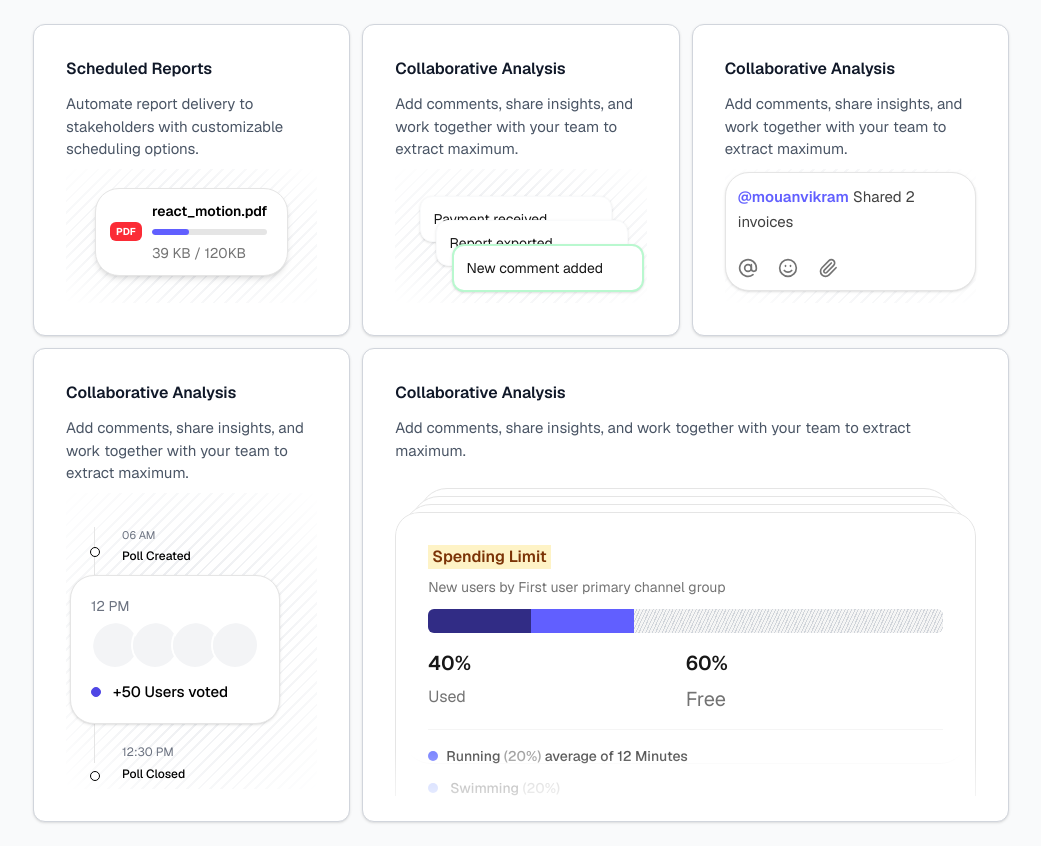
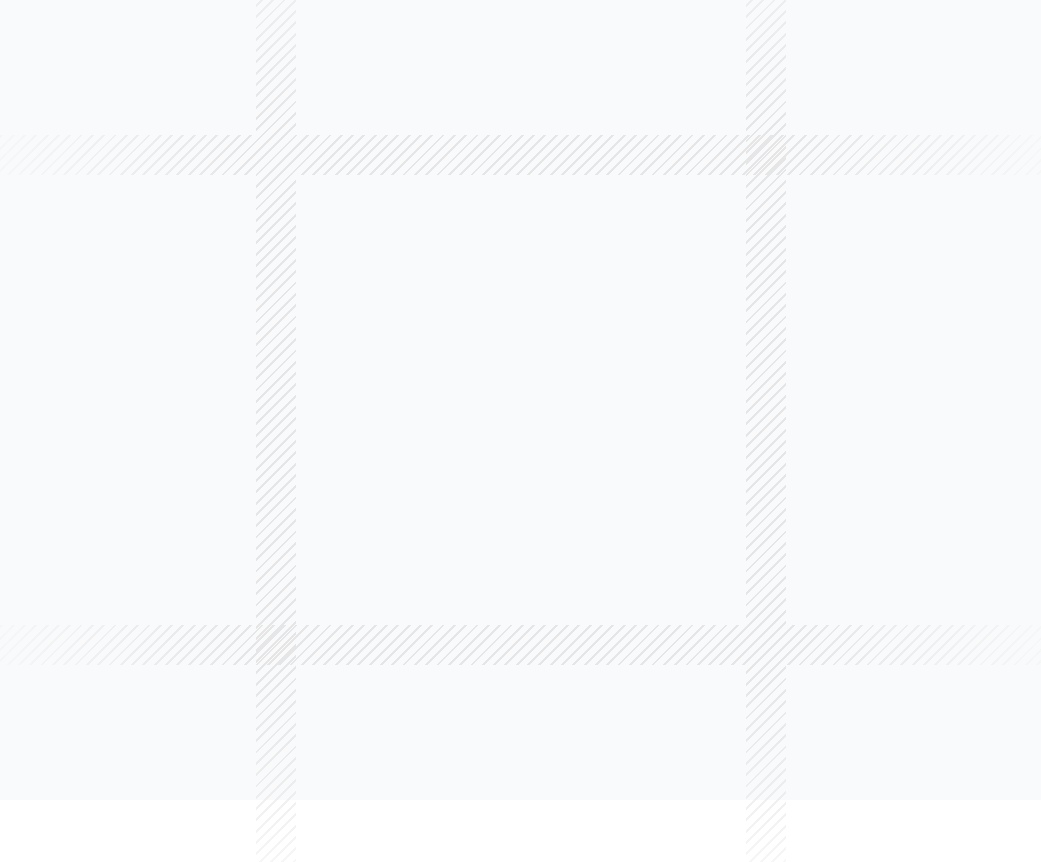
Before and after one commit to mouanvikram/components-challenge, a Next.js app in the folder day-31-to-60/day-43-to-day-60/components/: page / in a window 1280 px wide. Shown: the top 862 px of the page, without its empty margins (119-1160 px from the left). Built offline with nearby package versions, Linux system fonts and the light colour scheme.

Commit message:
trying to make a custom scales card

```diff
--- a/day-31-to-60/day-43-to-day-60/components/src/app/page.tsx
+++ b/day-31-to-60/day-43-to-day-60/components/src/app/page.tsx
@@ -1,11 +1,11 @@
 "use client";
 
-import BentoGrid from "@/components/ui/bento_grid";
+import { Scales } from "@/components/ui/contact_us";
+import FramedCard from "@/components/ui/scales_card";
 export default function HomePage() {
   return (
     <main className="flex min-h-screen flex-col items-center justify-center gap-6 bg-gray-50">
-
-     <BentoGrid/>
+      <Scales width={450} height={450}/>
     </main>
   );
 }
--- a/day-31-to-60/day-43-to-day-60/components/src/components/ui/bento_grid.tsx
+++ b/day-31-to-60/day-43-to-day-60/components/src/components/ui/bento_grid.tsx
@@ -128,10 +128,6 @@ function Scales() {
     <div
       className="absolute inset-0 mt-2  bg-[repeating-linear-gradient(135deg,transparent_0_6px,rgb(229_231_235)_6px_8px)]
             mask-[radial-gradient(ellipse_at_center,black_1%,transparent_100%)]
-            flex
-            items-center
-            justify-center
-            z-1
             "
     ></div>
   );
@@ -222,7 +218,7 @@ export function TimelineCard() {
   return (
     <div
       className="
-        relative w-[340px] h-[300px]
+        relative w-full h-[300px]
         bg-[repeating-linear-gradient(
           -45deg,
           transparent_0px,
@@ -358,6 +354,7 @@ export default function BentoGrid() {
           title="Collaborative Analysis"
           desc="Add comments, share insights, and work together with your team to extract maximum."
         >
+            <Scales/>
           <div className="absolute inset-0 flex items-center justify-center z-10">
             <CardStack />
           </div>
--- /dev/null
+++ b/day-31-to-60/day-43-to-day-60/components/src/components/ui/contact_us.tsx
@@ -0,0 +1,80 @@
+"use client";
+
+import { ReactNode } from "react";
+
+type ScaleProps = {
+  width: number;
+  height: number;
+  children?: ReactNode;
+};
+
+const stripes =
+  "bg-[repeating-linear-gradient(135deg,transparent_0_6px,rgb(230_230_230)_6px_8px)]";
+
+export function Scales({ width, height, children }: ScaleProps) {
+    const w2 = width*2.5;
+    const h2 = height*2.5;
+  return (
+    <div
+      className="relative"
+      style={{
+        width,
+        height,
+      }}
+    >
+      {/* top */}
+      <div
+        style={{width:w2}}
+        className={`
+            absolute left-1/2 top-0
+            h-10
+            -translate-x-1/2 -translate-y-10
+            ${stripes}
+            mask-[linear-gradient(to_right,transparent,black_25%,black_75%,transparent)]
+          `}
+      />
+      {/* bottom */}
+      <div
+      style={{
+        width: w2
+      }}
+        className={`
+            absolute left-1/2 bottom-0
+            h-10
+            -translate-x-1/2 translate-y-10
+            ${stripes}
+            mask-[linear-gradient(to_right,transparent,black_25%,black_75%,transparent)]
+          `}
+      />
+      {/* left */}
+      <div
+      style={{
+        height: h2
+      }}
+        className={`
+                absolute left-0 top-1/2
+            w-10
+            -translate-x-10 -translate-y-1/2
+            ${stripes}
+            mask-[linear-gradient(to_bottom,transparent,black_25%,black_75%,transparent)]
+          `}
+      />
+      {/* right */}
+      <div
+        style={{
+          height: h2
+        }}
+        className={`
+            absolute right-0 top-1/2
+            w-10
+            translate-x-10 -translate-y-1/2
+            ${stripes}
+            mask-[linear-gradient(to_bottom,transparent,black_25%,black_75%,transparent)]
+          `}
+      />
+      <div className="w-full h-full">
+        {children}
+      </div>
+    </div>
+  );
+}
--- a/day-31-to-60/day-43-to-day-60/components/src/components/ui/scales_card.tsx
+++ b/day-31-to-60/day-43-to-day-60/components/src/components/ui/scales_card.tsx
@@ -1,6 +1,6 @@
 export default function FramedCard() {
   const stripes =
-    "bg-[repeating-linear-gradient(135deg,transparent_0_6px,rgb(229_231_235)_6px_8px)]";
+    "bg-[repeating-linear-gradient(135deg,transparent_0_6px,rgb(230_230_230)_6px_8px)]";
 
   return (
     <div className="flex min-h-screen items-center justify-center">
@@ -9,10 +9,10 @@ export default function FramedCard() {
         <div
           className={`
             absolute left-1/2 top-0
-            h-10 w-[520px]
-            -translate-x-1/2 -translate-y-16
+            h-10 w-150
+            -translate-x-1/2 -translate-y-15
             ${stripes}
-            [mask-image:linear-gradient(to_right,transparent,black_15%,black_85%,transparent)]
+            mask-[linear-gradient(to_right,transparent,black_25%,black_75%,transparent)]
           `}
         />
 
@@ -20,10 +20,10 @@ export default function FramedCard() {
         <div
           className={`
             absolute left-1/2 bottom-0
-            h-10 w-[520px]
-            -translate-x-1/2 translate-y-16
+            h-10 w-150
+            -translate-x-1/2 translate-y-15
             ${stripes}
-            [mask-image:linear-gradient(to_right,transparent,black_15%,black_85%,transparent)]
+            mask-[linear-gradient(to_right,transparent,black_25%,black_75%,transparent)]
           `}
         />
 
@@ -31,10 +31,10 @@ export default function FramedCard() {
         <div
           className={`
             absolute left-0 top-1/2
-            w-10 h-[520px]
-            -translate-x-16 -translate-y-1/2
+            w-10 h-150
+            -translate-x-15 -translate-y-1/2
             ${stripes}
-            [mask-image:linear-gradient(to_bottom,transparent,black_15%,black_85%,transparent)]
+            mask-[linear-gradient(to_bottom,transparent,black_25%,black_75%,transparent)]
           `}
         />
 
@@ -42,18 +42,74 @@ export default function FramedCard() {
         <div
           className={`
             absolute right-0 top-1/2
-            w-10 h-[520px]
-            translate-x-16 -translate-y-1/2
+            w-10 h-150
+            translate-x-15 -translate-y-1/2
             ${stripes}
-            [mask-image:linear-gradient(to_bottom,transparent,black_15%,black_85%,transparent)]
+            mask-[linear-gradient(to_bottom,transparent,black_25%,black_75%,transparent)]
           `}
         />
 
         {/* Center */}
-        <div className="relative z-10 h-[350px] w-[300px] border border-neutral-200">
-          {/* Content */}
+        <div className="relative z-10 h-87.5 w-75 p-3">
+          <div className="w-full h-10 flex justify-around">
+            <svg
+              width="120"
+              height="120"
+              viewBox="0 0 120 120"
+              fill="none"
+              xmlns="http://www.w3.org/2000/svg"
+              className="size-10"
+            >
+              <path
+                d="M20 95V25L60 75L100 25V95"
+                stroke="currentColor"
+                strokeWidth="12"
+                strokeLinecap="round"
+                strokeLinejoin="round"
+              />
+            </svg>
+          </div>
+          <LoginForm />
         </div>
       </div>
     </div>
   );
 }
+
+export function LoginForm() {
+  return (
+    <form className="w-full max-w-sm space-y-4">
+      <div>
+        <label className="mb-2 block text-sm font-medium">Email</label>
+        <input
+          type="email"
+          placeholder="you@example.com"
+          className="w-full rounded-xl border border-gray-300 px-4 py-3 outline-none transition focus:ring-2"
+        />
+      </div>
+
+      <div>
+        <label className="mb-2 block text-sm font-medium">Password</label>
+        <input
+          type="password"
+          placeholder="••••••••••••••••"
+          className="w-full rounded-xl border border-gray-300 px-4 py-3 outline-none transition focus:ring-2"
+        />
+      </div>
+
+      <button
+        type="submit"
+        className="w-full rounded-xl bg-black px-4 py-3 font-medium text-white transition hover:opacity-90"
+      >
+        Sign In
+      </button>
+
+      <p className="text-center text-sm text-zinc-500">
+        Don't have an account?{" "}
+        <a href="#" className="font-medium underline">
+          Sign up
+        </a>
+      </p>
+    </form>
+  );
+}
```
Also changed, not shown: day-31-to-60/day-43-to-day-60/components/package.json (+5 -2 lines), 1 other file (tests, documents, lock files or other folders).
